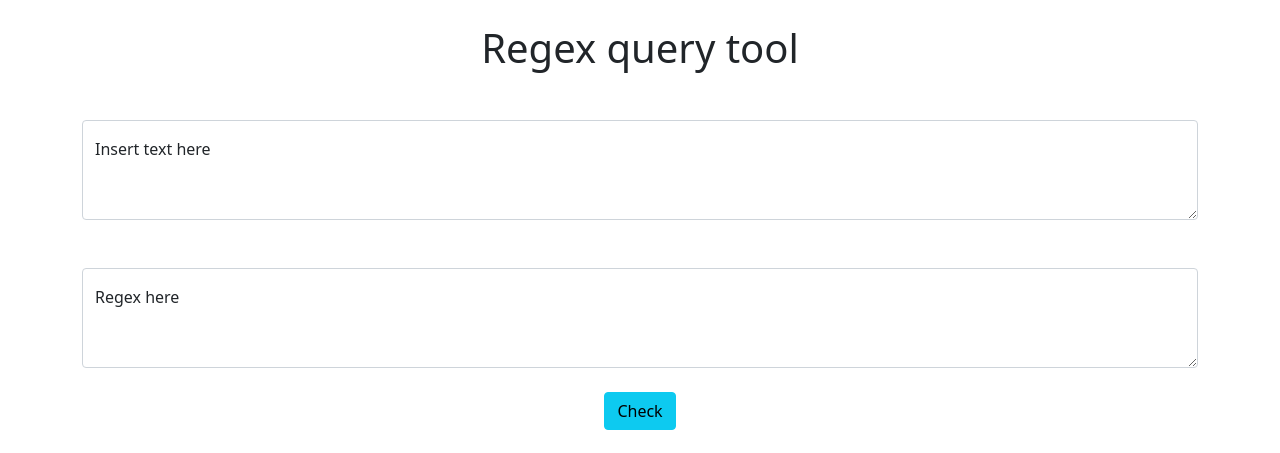
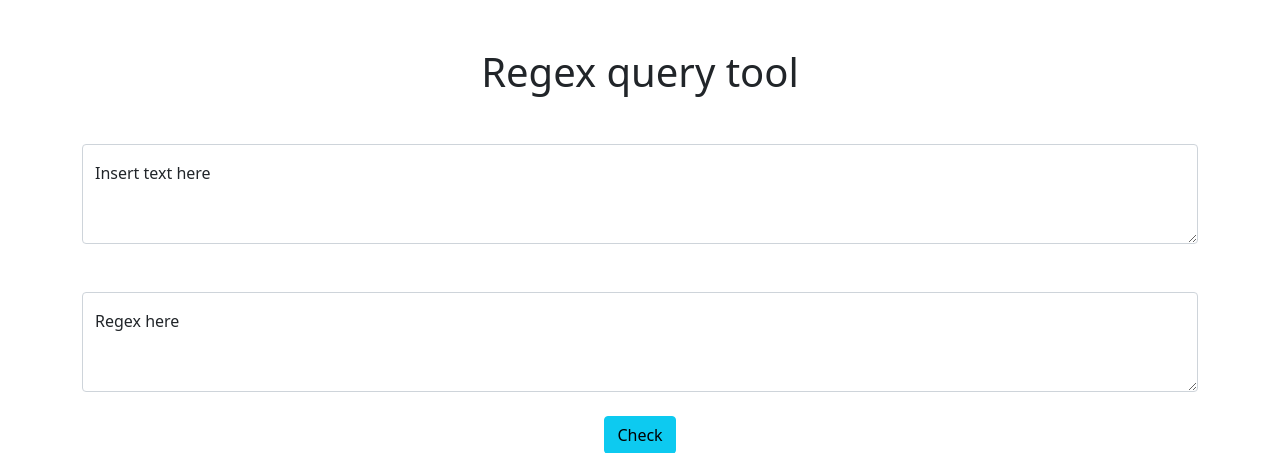
Before and after one commit to amssdias/regex-query-tool, a Django app: page /regex/ in a window 1280 px wide. Shown: the top 453 px of the page. Run offline with Django 3.2, Linux system fonts and the light colour scheme.

```diff
--- a/regex/regex_query_tool/templates/regex_query/index.html
+++ b/regex/regex_query_tool/templates/regex_query/index.html
@@ -11,7 +11,7 @@
 <body>
     <div class="container">
 
-        <h1 class="mt-4 d-flex flex-column align-items-center">Regex query tool</h1>
+        <h1 class="mt-5 d-flex flex-column align-items-center">Regex query tool</h1>
 
         <form action="" method="POST">
             {% csrf_token %}
```
Also changed, not shown: media/website.png.
